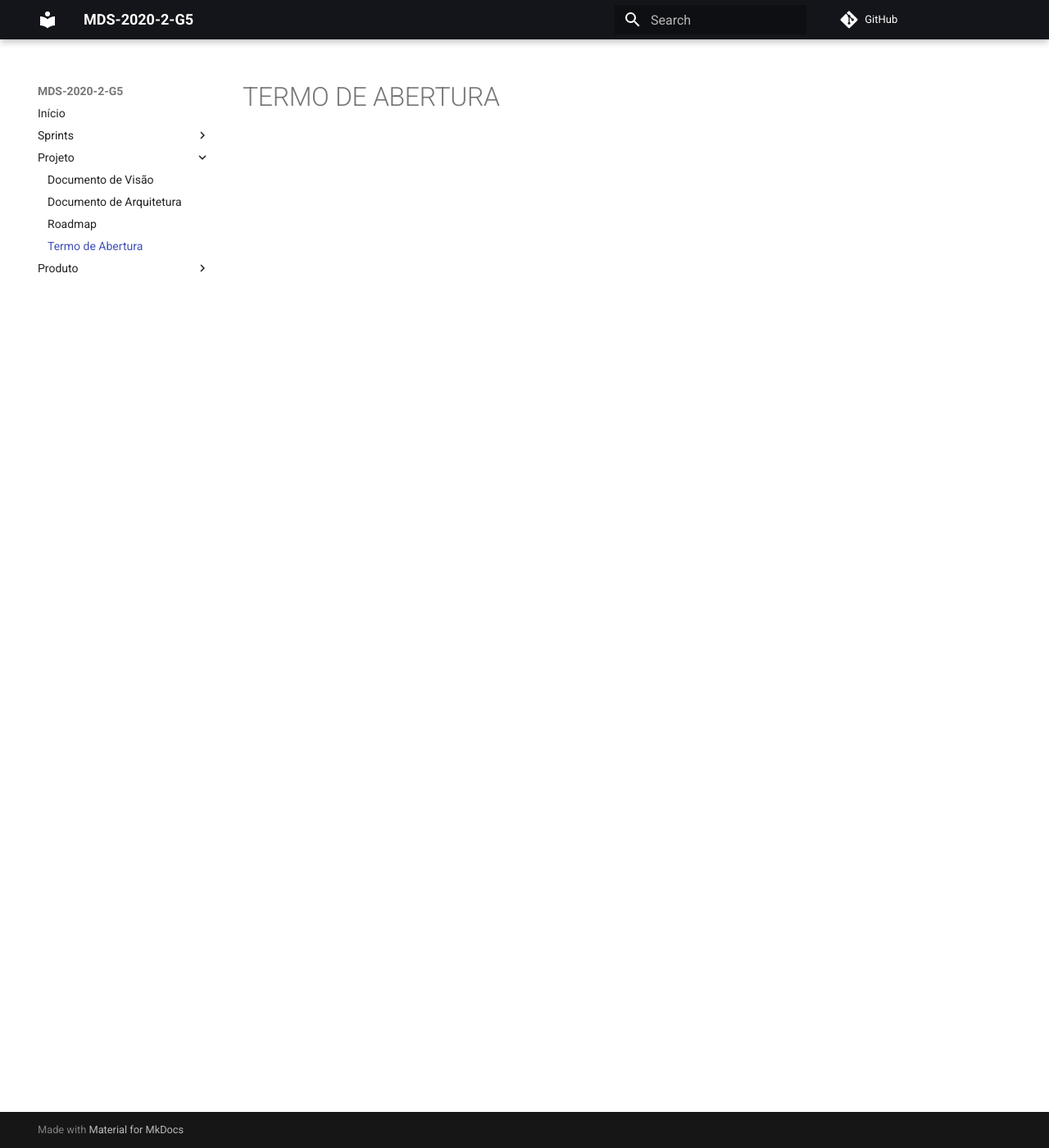
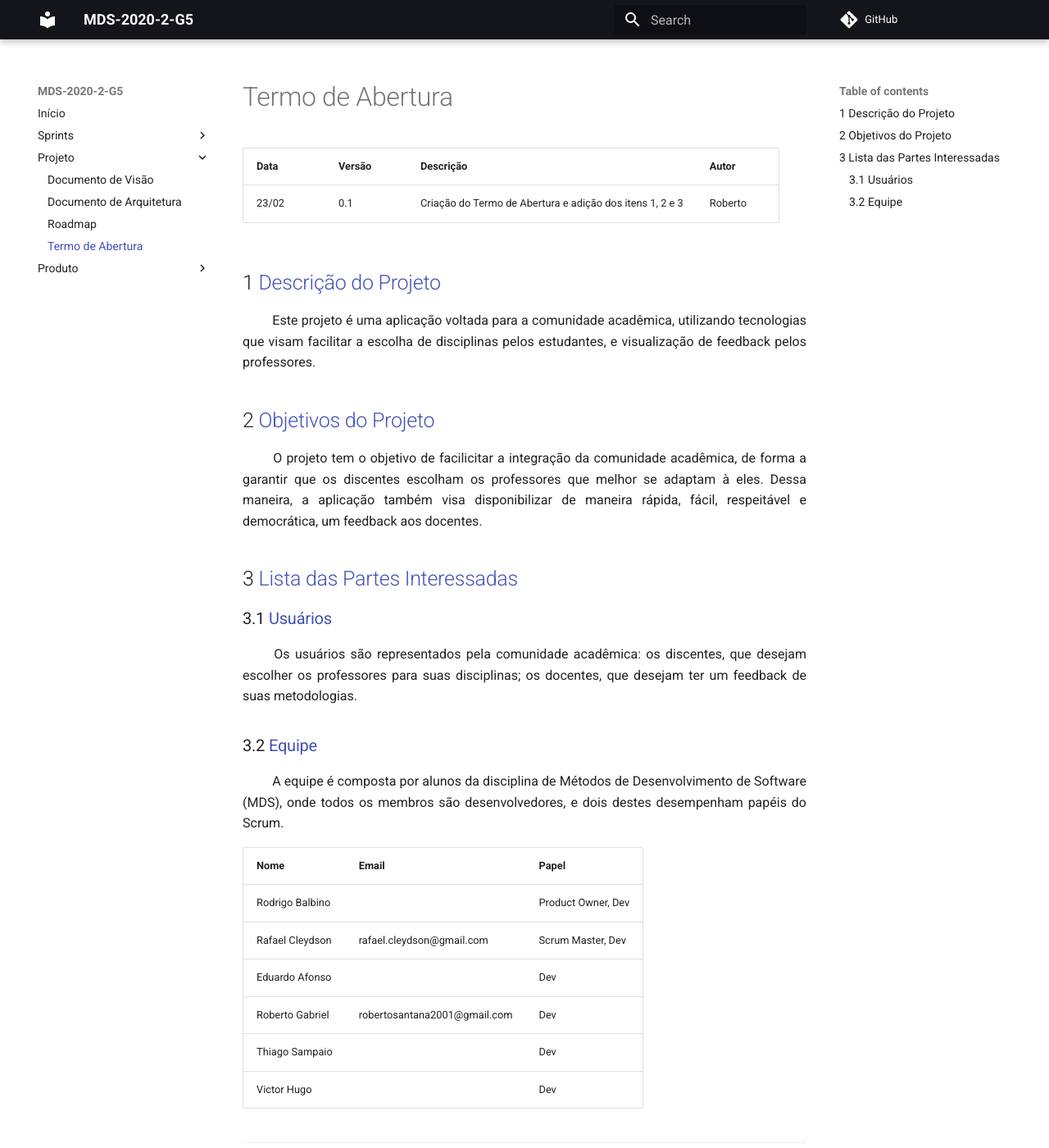
Before and after one commit to fga-eps-mds/2020.2-Anunbis, an MkDocs documentation site: the page built from docs/documentacao/termo-de-abertura.md, in a window 1280 px wide and 1400 px high. Shown: the whole window at 82% size. Built offline with MkDocs 1.6.1 and Material for MkDocs 9.7.7, drawn with Linux system fonts in a browser that asks for light colours; comment, search, counter and statistics services are not loaded.

Commit message:
Criando e adicionando contéudo ao termo de abertura

```diff
--- a/docs/documentacao/termo-de-abertura.md
+++ b/docs/documentacao/termo-de-abertura.md
@@ -1 +1,34 @@
-# TERMO DE ABERTURA
+# Termo de Abertura
+
+Data|Versão|Descrição|Autor
+-|-|-|-
+23/02|0.1|Criação do Termo de Abertura e adição dos itens 1, 2 e 3| Roberto|
+
+
+## 1 <a name="1">Descrição do Projeto</a>
+
+<p align="justify"> &emsp;&emsp; Este projeto é uma aplicação voltada para a comunidade acadêmica, utilizando tecnologias que visam facilitar a escolha de disciplinas pelos estudantes, e visualização de feedback pelos professores.</p>
+
+## 2 <a name="2">Objetivos do Projeto</a>
+
+<p align="justify"> &emsp;&emsp; O projeto tem o objetivo de facilicitar a integração da comunidade acadêmica, de forma a garantir que os discentes escolham os professores que melhor se adaptam à eles. Dessa maneira, a aplicação também visa disponibilizar de maneira rápida, fácil, respeitável e democrática, um feedback aos docentes.</p>
+
+
+## 3 <a name="3">Lista das Partes Interessadas</a>
+
+### 3.1 <a name="3_1">Usuários</a>
+<p align="justify"> &emsp;&emsp; Os usuários são representados pela comunidade acadêmica: os discentes, que desejam escolher os professores para suas disciplinas; os docentes, que desejam ter um feedback de suas metodologias. </p>
+
+### 3.2 <a name="3_2">Equipe</a>
+<p align="justify"> &emsp;&emsp; A equipe é composta por alunos da disciplina de Métodos de Desenvolvimento de Software (MDS), onde todos os membros são desenvolvedores, e dois destes desempenham papéis do Scrum. </p>
+
+|**Nome**|**Email**|**Papel**|
+|:-|:-|:-|
+| Rodrigo Balbino|| Product Owner, Dev|
+| Rafael Cleydson| rafael.cleydson@gmail.com| Scrum Master, Dev|
+| Eduardo Afonso| | Dev |
+| Roberto Gabriel| robertosantana2001@gmail.com| Dev |
+| Thiago Sampaio|| Dev |
+| Victor Hugo|| Dev |
+
+___
```
